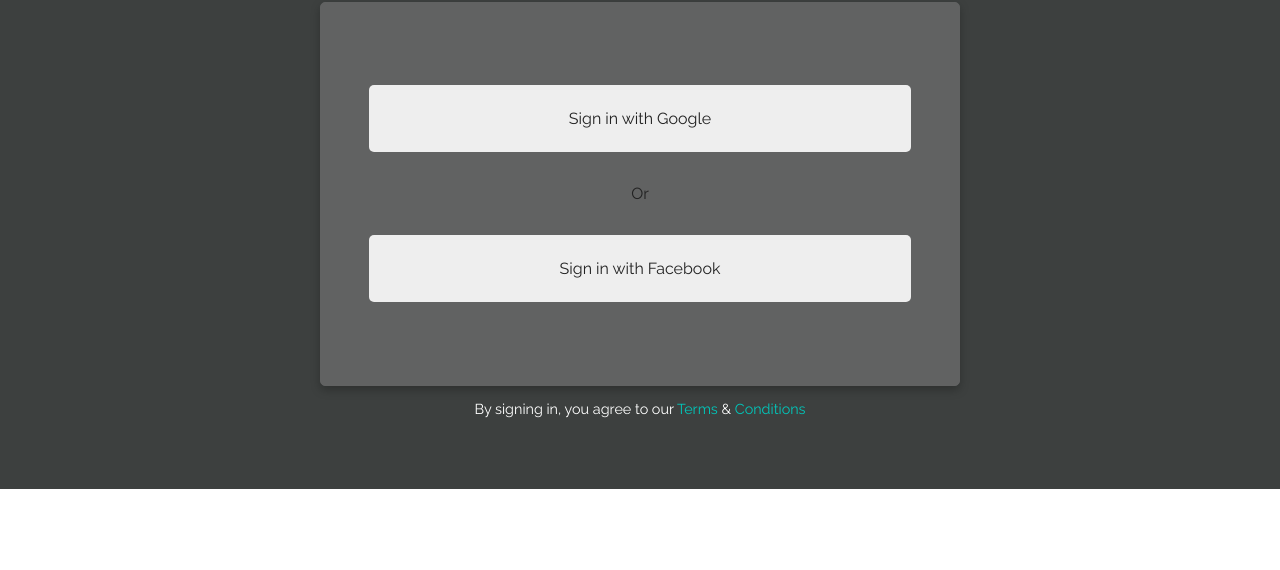
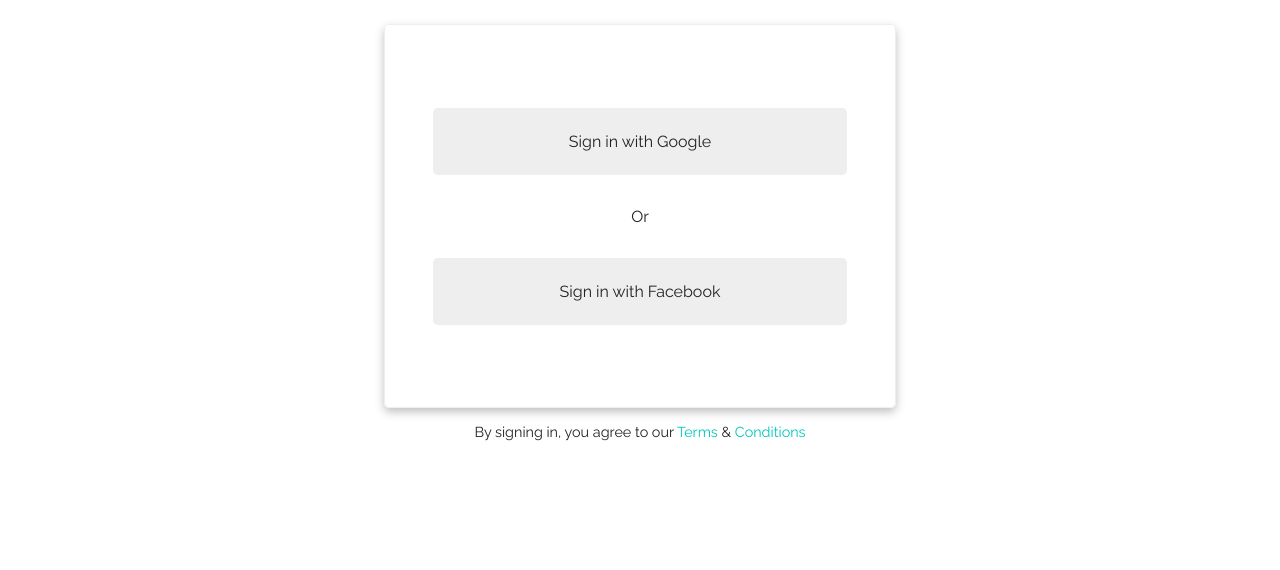
Before and after one commit to sircatalyst/hng-dragonslayers, a website: page app/index.html in a window 1280 px wide. Shown: the part 230-800 px from the top of the page. Drawn offline with Linux system fonts and the light colour scheme.

```diff
--- /dev/null
+++ b/app/css/index2.css
@@ -0,0 +1,182 @@
+/*
+ * Base CSS Styls
+ */
+ html {
+    box-sizing: border-box;
+  }
+
+  *,
+  *::before,
+  *::after {
+    box-sizing: inherit;
+  }
+
+  body {
+    /* @TODO base font style */
+    color: #222;
+    font-family: 'Raleway', sans-serif;
+    font-size: 16px;
+    margin: 0;
+  }
+
+  a {
+    color: inherit;
+  }
+
+  a.btn {
+    text-decoration: none;
+  }
+
+  /*
+   * Utilities
+   */
+
+  .h1 {
+    font-size: 3.5rem;
+    color: #DDDDDD;
+    font-weight: 500;
+  }
+
+  .mt3 {
+    margin-top: 3rem;
+  }
+
+  .mb3 {
+    margin-bottom: 3rem;
+  }
+
+  .my2 {
+    margin-top: 2rem;
+    margin-bottom: 2rem;
+  }
+
+  .p1 {
+    padding: 1rem;
+  }
+
+  .p5 {
+    padding: 5rem;
+  }
+
+  .container {
+    margin: auto;
+    width: 100%;
+    padding-bottom: 45px;
+
+  }
+
+  .text--small {
+    font-size: 0.9rem;
+    color: #fff;
+  }
+
+  .text--center {
+    text-align: center;
+  }
+
+  .text--success {
+    color: #00c7bb;
+  }
+
+  /*
+   * Layout
+   */
+  .login {
+    display: flex;
+    background-color: #3D403F;
+    flex-flow: column wrap;
+    justify-content: center;
+    align-items: center;
+    min-height: 80vh;
+  }
+
+  /*
+   * Components
+   */
+
+  .navbar {
+    background: #056961;
+  }
+
+  .authcard {
+    display: flex;
+    flex-flow: column wrap;
+    justify-content: center;
+    background-color: #616262;
+    box-shadow: 0px 4px 10px rgba(0, 0, 0, 0.25);
+    border: 1px solid #616262;
+    border-radius: 5px;
+    min-height: 48vh;
+    min-width: 100%;
+    padding: 2rem;
+  }
+
+  .btn {
+    cursor: pointer;
+    display: inline-block;
+    padding: 0.8rem 2rem;
+  }
+
+  .btn--light {
+    background: #fff;
+    border: 1px solid #fff;
+    border-radius: 4px;
+    transition: all 0.3s ease-in;
+    width: auto;
+  }
+
+  .btn--light:hover {
+    background: transparent;
+    border: 1px solid #fff;
+    color: #fff;
+  }
+
+  .authcard__btn {
+    background: #eee;
+    display: block;
+    padding: 1.5rem;
+    text-align: center;
+    width: 100%;
+    border-radius: 5px;
+  }
+
+  .authcard__or {
+    display: inline-block;
+    text-align: center;
+    width: 100%;
+  }
+
+  .footnote {
+    text-align: center;
+  }
+
+  .footnote a {
+    text-decoration: none;
+  }
+
+  a.text--success:hover {
+    color: #fff;
+    text-decoration: underline;
+  }
+
+  /*
+   * Animations and state utilities
+   */
+
+  /*
+    * Media Queries
+      */
+
+  @media only screen and (min-width: 920px) {
+    .authcard {
+      min-width: 60%;
+      padding: 3rem;
+    }
+  }
+
+  @media only screen and (min-width: 1120px) {
+    .authcard {
+      min-width: 50%;
+      padding: 3rem;
+    }
+  }
--- a/app/css/main.css
+++ b/app/css/main.css
@@ -1,7 +1,7 @@
 /*
  * Base CSS Styls
  */
-html {
+ html {
   box-sizing: border-box;
 }
 
@@ -33,7 +33,6 @@
 
 .h1 {
   font-size: 3.5rem;
-  color: #DDDDDD;
   font-weight: 500;
 }
 
@@ -60,14 +59,11 @@
 
 .container {
   margin: auto;
-  width: 100%;
-  padding-bottom: 45px;
-
+  width: 80%;
 }
 
 .text--small {
   font-size: 0.9rem;
-  color: #fff;
 }
 
 .text--center {
@@ -83,7 +79,6 @@
  */
 .login {
   display: flex;
-  background-color: #3D403F;
   flex-flow: column wrap;
   justify-content: center;
   align-items: center;
@@ -102,9 +97,8 @@
   display: flex;
   flex-flow: column wrap;
   justify-content: center;
-  background-color: #616262;
   box-shadow: 0px 4px 10px rgba(0, 0, 0, 0.25);
-  border: 1px solid #616262;
+  border: 1px solid #eee;
   border-radius: 5px;
   min-height: 48vh;
   min-width: 100%;
@@ -155,7 +149,7 @@
 }
 
 a.text--success:hover {
-  color: #fff;
+  color: #056961;
   text-decoration: underline;
 }
 
```
Also changed, not shown: app/index2.html (added, +38 -0 lines).
